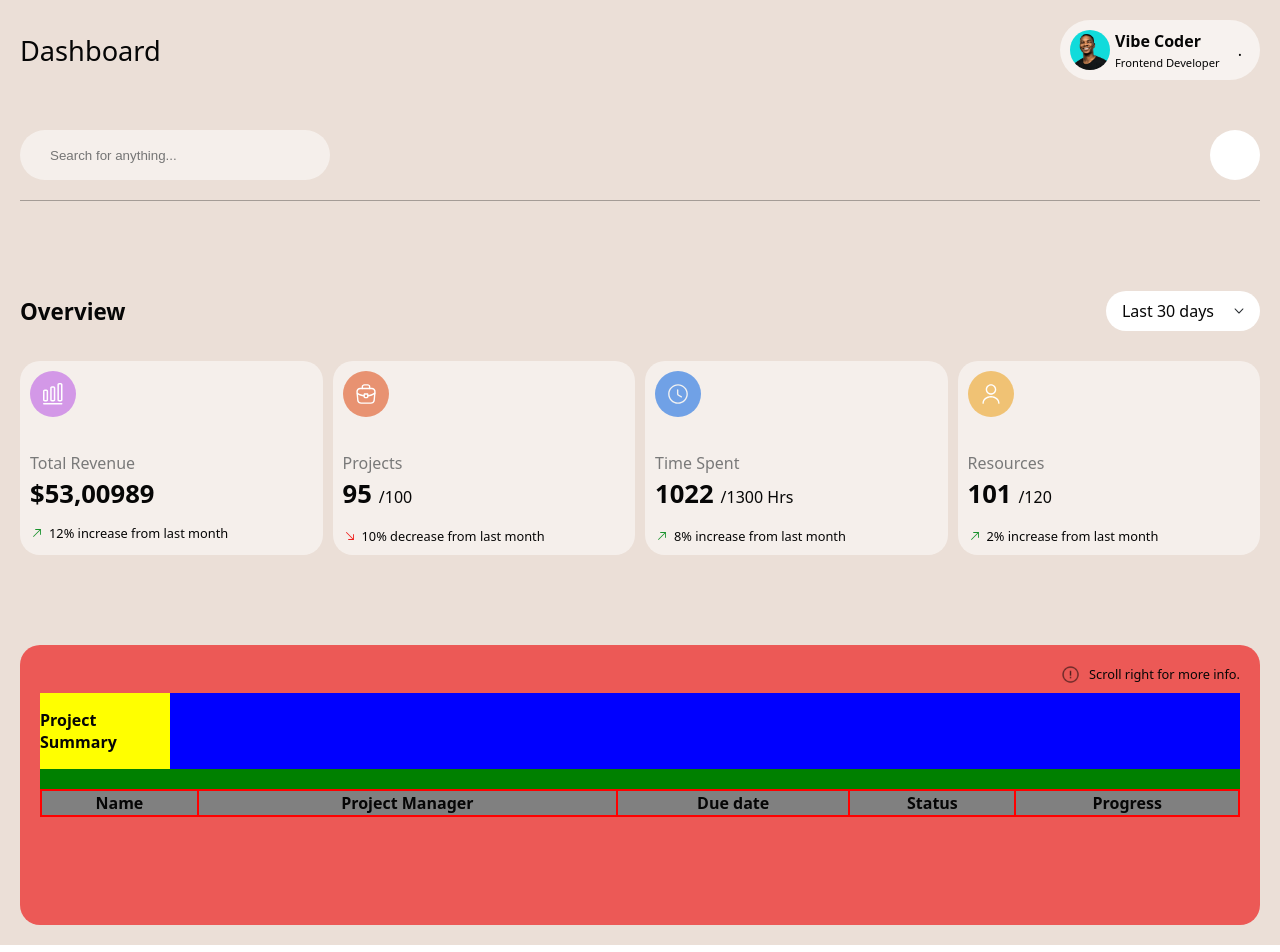
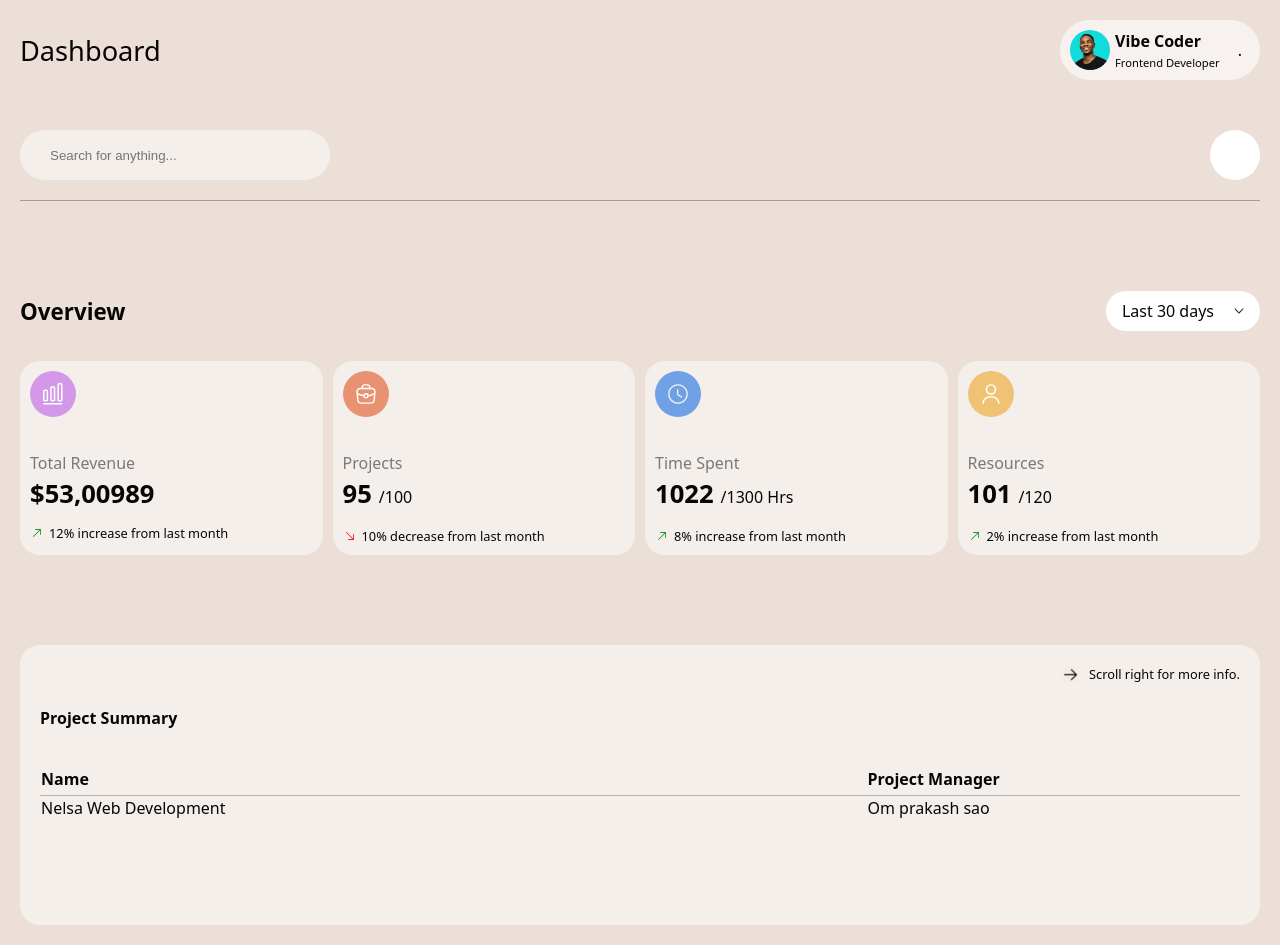
Before and after one commit to vibe-coder/promage-dashboard-main, a React (Create React App) app in the folder promage-dashboard/: page / in a window 1280 px wide. Shown: the top 952 px of the page. Built offline with nearby package versions, Linux system fonts and the light colour scheme.

Commit message:
styling project summary table

```diff
--- a/promage-dashboard/src/Dashboard-Components/ProjectSummary.jsx
+++ b/promage-dashboard/src/Dashboard-Components/ProjectSummary.jsx
@@ -2,6 +2,7 @@ import React from 'react'
 import "./SCSS/Project-Summary.scss"
 import arrowDown from "../Images/arrow-down.svg"
 import caution from "../Images/caution.gif"
+import arrowRight from "../Images/arrow-right-left.gif"
 
 function ProjectSummary() {
   return (
@@ -12,7 +13,7 @@ function ProjectSummary() {
         {/* Caution Header */}
 
         <div className='caution-wrapper'>
-          <img src={caution} alt='caution' />
+          <img src={arrowRight} alt='caution' />
           <p>Scroll right for more info.</p>
         </div>
 
@@ -23,6 +24,7 @@ function ProjectSummary() {
 
           <div className='summary-header'>
             <div className='title-wrapper'><h3>Project Summary</h3></div>
+
             <div className='button-wrapper'>
               <div className='selection'>
                 <p>Project</p>
@@ -46,14 +48,29 @@ function ProjectSummary() {
           {/* Project Summary Body */}
 
           <div className='summary-body'>
-            <table>
-              <tr className='header'>
-              <th>Name</th>
-              <th>Project Manager</th>
-              <th>Due date</th>
-              <th>Status</th>
-              <th>Progress</th>
-              </tr>
+
+            <table className='table'>
+
+              <thead className='table-header-wrapper'>
+                <tr className='header'>
+                  <th className='header-item'><p>Name</p></th>
+                  <th className='header-item'><p>Project Manager</p></th>
+                  <th className='header-item'><p>Due date</p></th>
+                  <th className='header-item'><p>Status</p></th>
+                  <th className='header-item'><p>Progress</p></th>
+                </tr>
+              </thead>
+
+              <tbody className='table-body-wrapper'>
+                <tr className='body'>
+                  <td className='body-item'>Nelsa Web Development</td>
+                  <td className='body-item'>Om prakash sao</td>
+                  <td className='body-item'>May 25, 2023</td>
+                  <td className='body-item'>Completed</td>
+                  <td className='body-item'>100%</td>
+                </tr>
+              </tbody>
+
             </table>
           </div>
         </div>
--- a/promage-dashboard/src/Dashboard-Components/SCSS/Project-Summary.scss
+++ b/promage-dashboard/src/Dashboard-Components/SCSS/Project-Summary.scss
@@ -3,7 +3,7 @@
 
     .summary-wrapper{
       height: 30vh;
-      background-color: rgba(237, 0, 0, 0.6);
+      background-color: rgba(255, 255, 255, .5);
       border-radius: 20px;
       padding: 20px;
 
@@ -35,7 +35,7 @@
 
 
       .scroll-x{
-        background-color: green;
+        // background-color: green;
         overflow: scroll;
 
         .summary-header{
@@ -43,19 +43,25 @@
           justify-content: space-between;
           align-items: center;
           overflow-x: scroll;
-          gap: 28%;
           margin-bottom: 20px;
-          background-color: blue;
           width: 200vw;
+          // border: solid 1px rgb(179, 179, 179);
+          border-radius: 30px;
+          // padding: 0 5px;
+          height: 50px;
 
           .title-wrapper{
-            background-color: yellow;
+            // background-color: rgb(255, 255, 255);
+            // padding: 10px 17px;
+            display: flex;
+            align-items: center;
+            border-radius: 20px;
 
 
             h3{
               font-size: 1rem;
               font-weight: 600;
-              width: 130px;
+              margin: 0;
             }
           }
 
@@ -63,6 +69,7 @@
             display: flex;
             overflow: hidden;
             gap: 20px;
+            align-items: center;
 
             .selection{
               background-color: rgb(255, 255, 255);
@@ -82,14 +89,58 @@
         // ********************************** Project Summary Body
 
         .summary-body{
-          background-color: red;
+          // background-color: red;
           overflow: hidden;
+          // background-color: green;
+          width: 200vw;
+          height: 200px;
 
-          table{
-            width: 100%;
-            .header{
-              background-color: grey;
+          .table{
+            width: 200vw;
+            border-collapse: collapse;
+            // background-color: red;
+
+
+            // *********************************** Table Header
+
+            .table-header-wrapper{
+              text-align: left;
+              font-weight: 300;
+              border-bottom: solid 1px rgb(179, 179, 179);
             }
+
+            .table-header-wrapper{
+              border-collapse: collapse;
+              .header{
+                border-collapse: collapse;
+
+                .header-item{
+                  height: 30px;
+                  border-collapse: collapse;
+
+                  p{
+                    margin: 0;
+                  }
+                }
+
+                .header-item:last-child{
+                  text-align: right;
+                }
+              }
+            }
+
+
+            // ************************************* Table Body
+
+            .table-body-wrapper{
+              // background-color: green;
+
+              .body{
+                padding: 20px 0;
+              }
+            }
+
+
           }
         }
 
```
Also changed, not shown: promage-dashboard/src/Images/arrow-right-left.gif (added), promage-dashboard/src/Images/arrow-right.gif (added).
